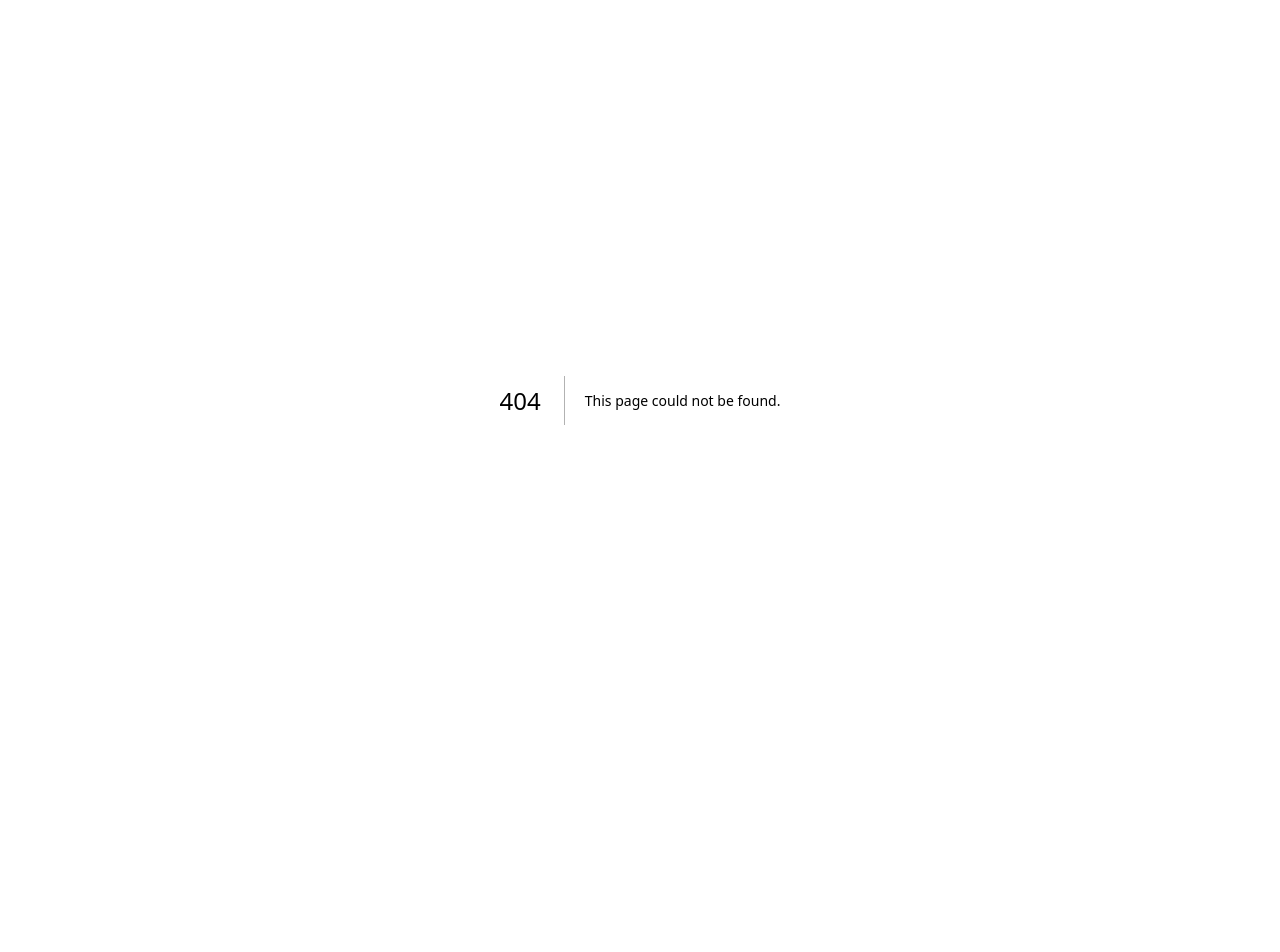
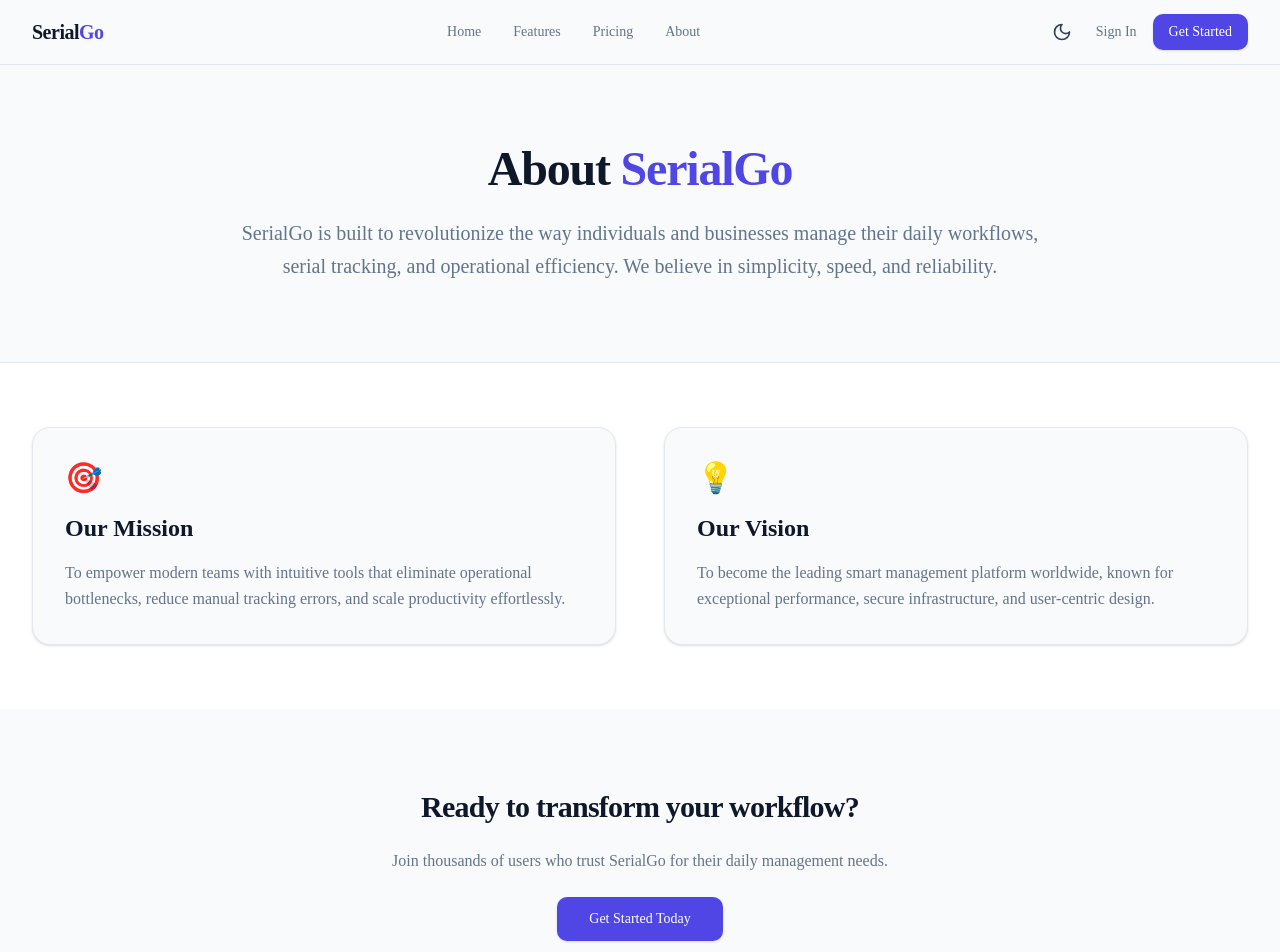
Before and after one commit to pijush512/SerialGo, a Next.js app in the folder serialgo-client/: page /about in a window 1280 px wide. Before the commit this address had no page. Shown: the top 952 px of the page. Before the commit the page ends 800 px from the top, so only its background shows below. Built offline with nearby package versions, Linux system fonts and the light colour scheme.

Commit message:
Create demo About page.

```diff
--- /dev/null
+++ b/serialgo-client/src/app/(main)/about/page.tsx
@@ -0,0 +1,57 @@
+import React from 'react';
+import Link from "next/link";
+
+export default function AboutPage() {
+  return (
+    <div className="flex flex-col min-h-[calc(100vh-4rem)] bg-background text-foreground">
+      {/* Hero Section */}
+      <section className="px-4 py-20 text-center sm:px-6 lg:px-8 max-w-4xl mx-auto">
+        <h1 className="text-4xl font-extrabold tracking-tight sm:text-5xl mb-6">
+          About <span className="text-primary">SerialGo</span>
+        </h1>
+        <p className="text-lg text-muted-foreground sm:text-xl leading-relaxed">
+          SerialGo is built to revolutionize the way individuals and businesses manage their daily workflows, serial tracking, and operational efficiency. We believe in simplicity, speed, and reliability.
+        </p>
+      </section>
+
+      {/* Mission & Vision Section */}
+      <section className="border-t border-border bg-card py-16 px-4 sm:px-6 lg:px-8">
+        <div className="mx-auto max-w-7xl grid grid-cols-1 md:grid-cols-2 gap-12">
+
+          <div className="rounded-2xl border border-border bg-background p-8 shadow-sm space-y-4">
+            <div className="text-primary text-3xl">🎯</div>
+            <h3 className="text-2xl font-bold">Our Mission</h3>
+            <p className="text-muted-foreground leading-relaxed">
+              To empower modern teams with intuitive tools that eliminate operational bottlenecks, reduce manual tracking errors, and scale productivity effortlessly.
+            </p>
+          </div>
+
+          <div className="rounded-2xl border border-border bg-background p-8 shadow-sm space-y-4">
+            <div className="text-primary text-3xl">💡</div>
+            <h3 className="text-2xl font-bold">Our Vision</h3>
+            <p className="text-muted-foreground leading-relaxed">
+              To become the leading smart management platform worldwide, known for exceptional performance, secure infrastructure, and user-centric design.
+            </p>
+          </div>
+
+        </div>
+      </section>
+
+      {/* CTA Section */}
+      <section className="py-20 px-4 text-center sm:px-6 lg:px-8">
+        <div className="max-w-3xl mx-auto space-y-6">
+          <h2 className="text-3xl font-bold tracking-tight">Ready to transform your workflow?</h2>
+          <p className="text-muted-foreground">Join thousands of users who trust SerialGo for their daily management needs.</p>
+          <div>
+            <Link
+              href="/register"
+              className="inline-block rounded-lg bg-primary px-8 py-3 text-sm font-medium text-primary-foreground shadow-sm hover:opacity-90 transition-opacity"
+            >
+              Get Started Today
+            </Link>
+          </div>
+        </div>
+      </section>
+    </div>
+  );
+}
```
